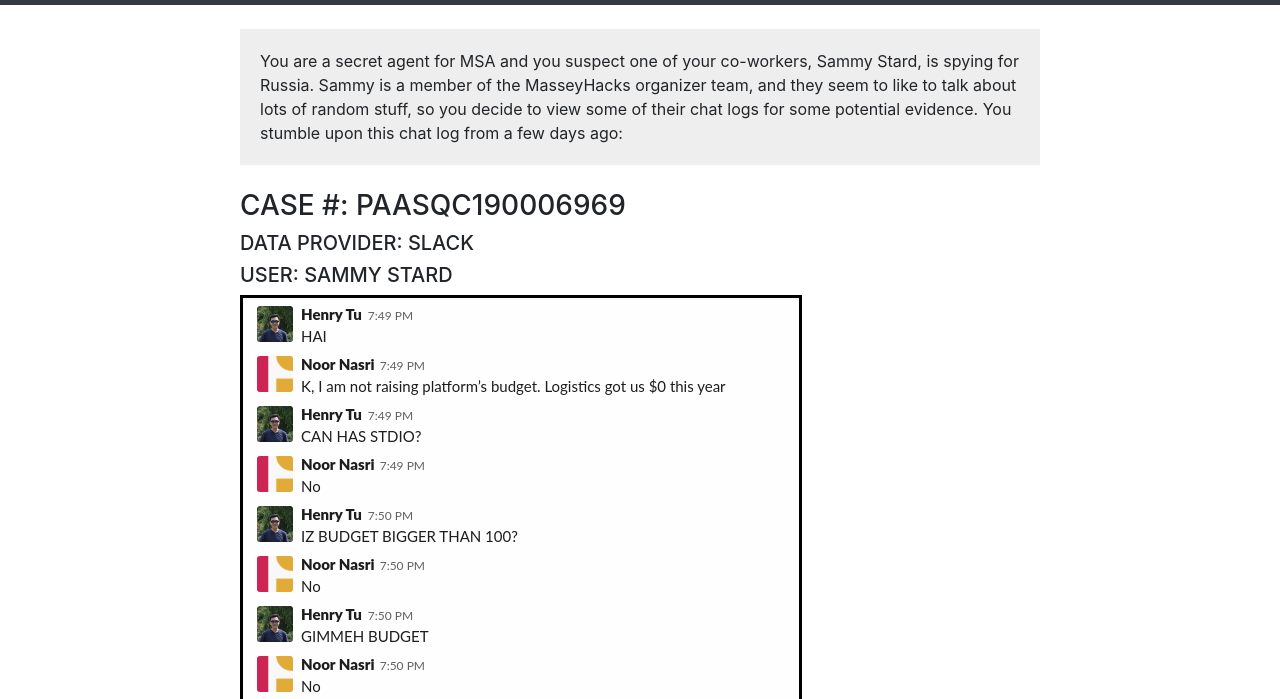
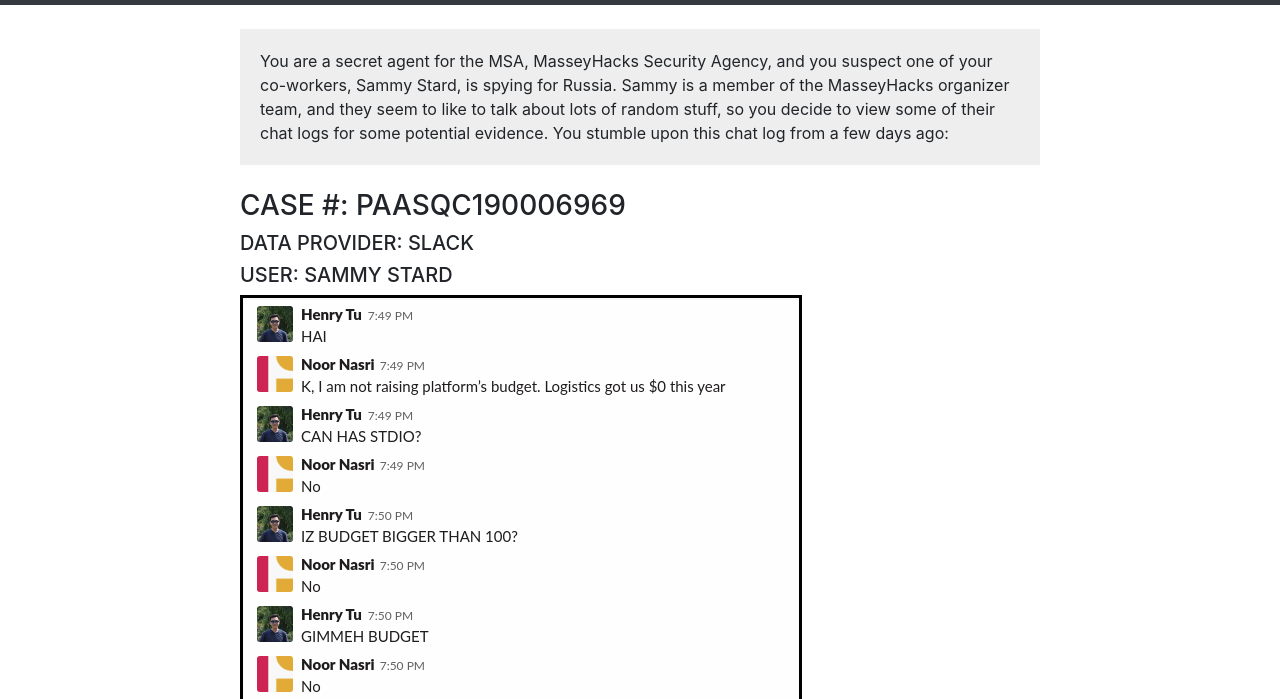
Before and after one commit to henrytwo/HH2-Q1, a plain HTML site: page index.html in a window 1280 px wide. Shown: the part 101-800 px from the top of the page. Drawn offline with nearby package versions, Linux system fonts and the light colour scheme; some packages are replaced by stand-ins of ours; a script that the page names is missing.

Commit message:
Update index.html

```diff
--- a/index.html
+++ b/index.html
@@ -41,7 +41,7 @@
 
         <div style="background-color: #EEEEEE; padding: 20px">
             <p style="margin: 0px">
-                You are a secret agent for MSA and you suspect one of your co-workers, Sammy Stard, is spying for Russia.
+                You are a secret agent for the MSA, MasseyHacks Security Agency, and you suspect one of your co-workers, Sammy Stard, is spying for Russia.
                 Sammy is a member of the MasseyHacks organizer team, and they seem to like to talk about lots of random stuff, so you decide to view some of their chat logs for some potential evidence. You stumble upon this chat log from a few days ago:
 
             </p>
```
